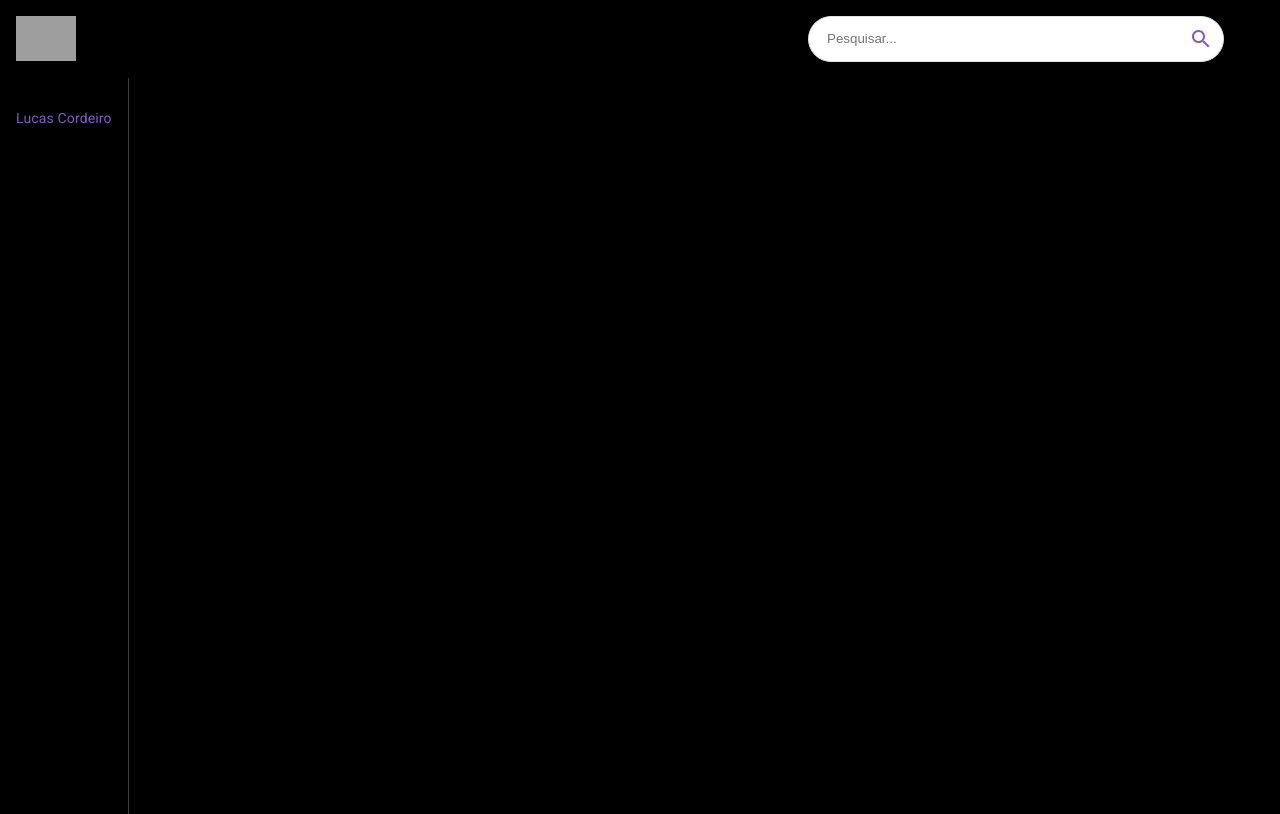
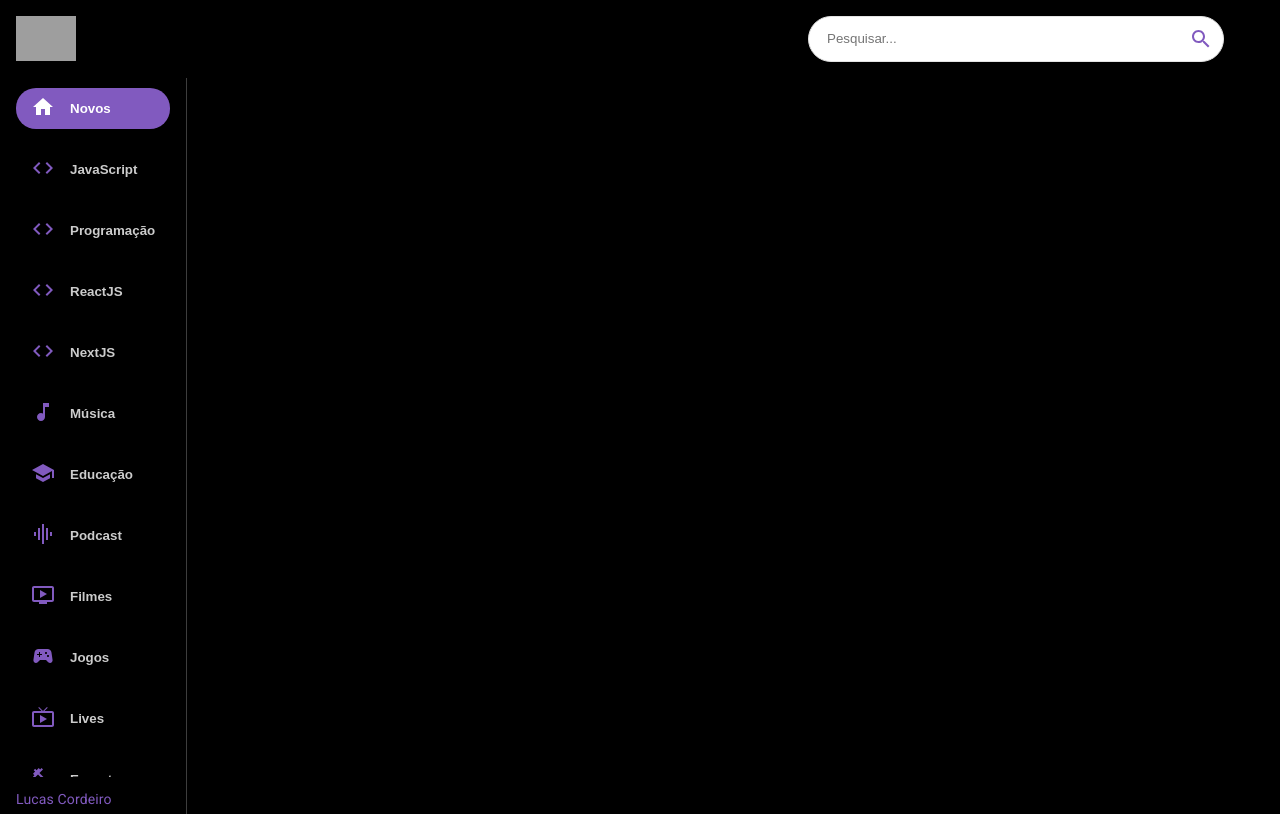
Before and after one commit to JoaoLucasCordeiro/viewLoom, a React (Create React App) app: page / in a window 1280 px wide. Built offline with nearby package versions, Linux system fonts and the light colour scheme; grey boxes are pictures that could not be loaded.

Commit message:
Sidebar - finished

```diff
--- a/src/components/Feed.jsx
+++ b/src/components/Feed.jsx
@@ -1,11 +1,13 @@
 import { useState, useEffect } from "react"
 import { Box, Stack, Typography } from "@mui/material"
+import Sidebar from "./Sidebar"
 
 const Feed = () => {
   return (
     <Stack sx={{ flexDirection: { sx: 'column', md: 'row' } }}>
       <Box sx={{ height: { sx: 'auto', md: '92vh' }, borderRight: '1px solid #3D3D3D', px: { sx: 0, md: 2 } }}>
-        SideBar
+        <Sidebar />
+
         <Typography className="copyright" variant="body2" sx={{ mt: 1.5, color: '#815ABF' }}>
           Lucas Cordeiro
         </Typography>
--- a/src/components/Sidebar.jsx
+++ b/src/components/Sidebar.jsx
@@ -1,9 +1,22 @@
-import React from 'react'
+import { Stack } from '@mui/material'
+import { categories } from '../utils/constants'
+
+const selectedCategory = 'Novos'
 
 const Sidebar = () => {
-  return (
-    <div>Sidebar</div>
-  )
+    return (
+        <Stack direction='row' sx={{ overflowY: 'auto', height: { sx: 'auto', md: '95%' }, flexDirection: { md: 'column' } }}>
+            {categories.map((category) => (
+                <button className='category-btn'
+                    style={{ background: category.name === selectedCategory && '#815ABF', color: 'white' }}
+                    ket={category.name}
+                >
+                    <span style={{ color: category.name === selectedCategory ? 'white' : '#815ABF', marginRight: '15px' }}>{category.icon}</span>
+                    <span style={{opacity: category.name === selectedCategory ? '1' : '0.8'}}>{category.name}</span>
+                </button>
+            ))}
+        </Stack>
+    )
 }
 
 export default Sidebar
--- a/src/components/index.js
+++ b/src/components/index.js
@@ -4,3 +4,4 @@
 export { default as VideoDetail } from './VideoDetail'
 export { default as SearchFeed } from './SearchFeed'
 export { default as SearchBar } from './SearchBar'
+export { default as Sidebar } from './Sidebar'
--- a/src/index.css
+++ b/src/index.css
@@ -26,7 +26,7 @@
 }
 
 .category-btn:hover {
-  background-color: #FC1503 !important;
+  background-color: #815ABF !important;
   color: white !important;
 }
 
```
